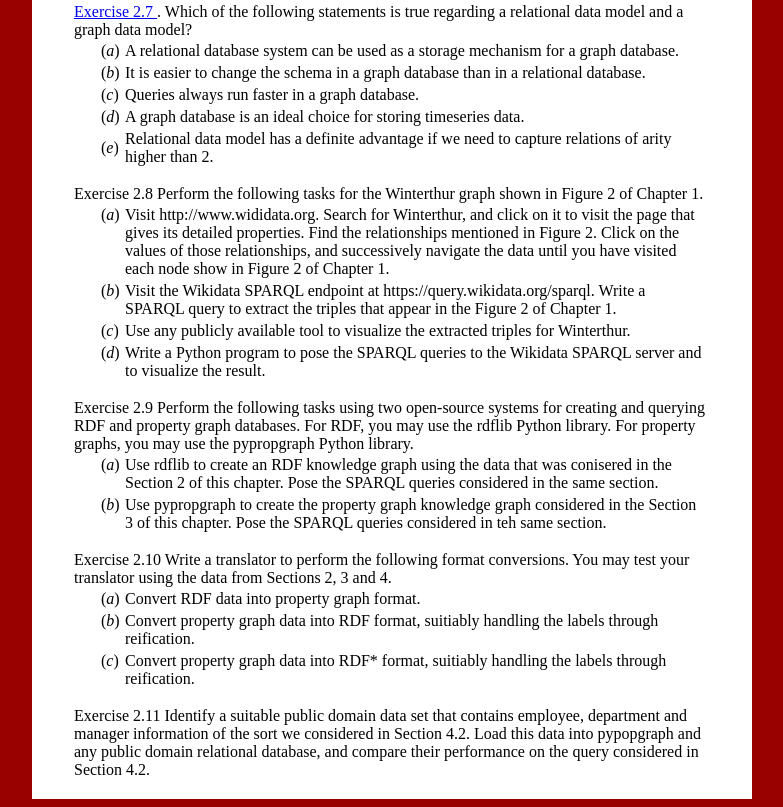
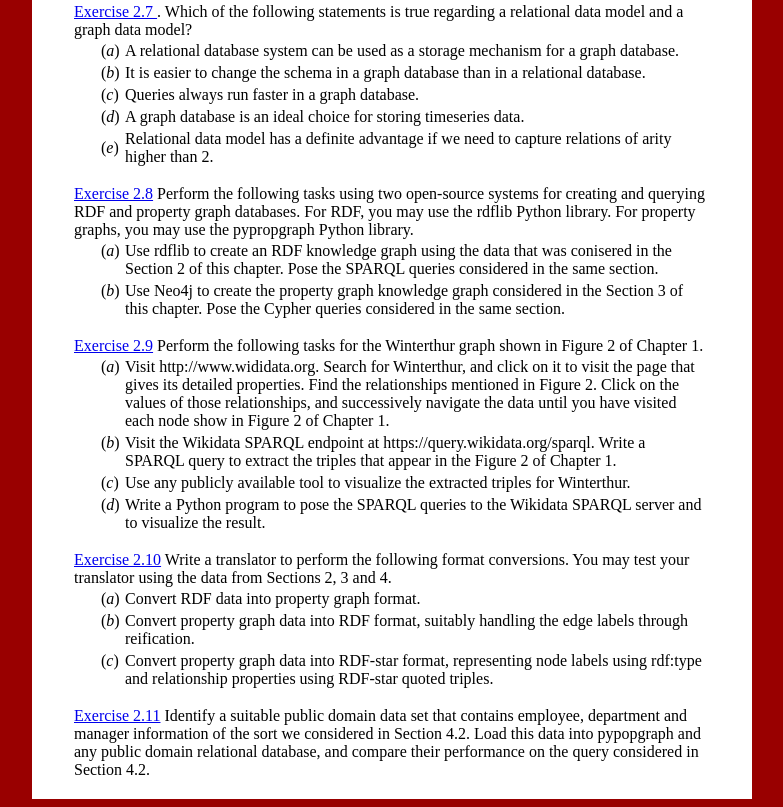
Before and after one commit to vchaudhri/KG_Course, a plain HTML site: page What_Are_Graph_Data_Models.html in a window 1280 px wide. Shown: the part 9342-10149 px from the top of the page, without its empty margins (248-1031 px from the left). Drawn offline with Linux system fonts and the light colour scheme.

Commit message:
Added sample solutions for Chapter 2

```diff
--- a/What_Are_Graph_Data_Models.html
+++ b/What_Are_Graph_Data_Models.html
@@ -952,7 +952,34 @@ relational table.</p>
   </table>
 </p>
 
-  <p>Exercise 2.8 Perform the following tasks for the Winterthur graph shown in Figure 2 of Chapter 1.
+   <p><a href="questions/exercise_02_08.html">Exercise 2.8</a> Perform the following tasks using two open-source
+   systems for creating and querying RDF and property graph
+   databases. For RDF, you may use the rdflib Python library. For
+   property graphs, you may use the pypropgraph Python library.
+
+  <table>
+    <tr>
+      <td width='20'></td>
+      <td width='20' valign='top'>(<i>a</i>)</td>
+      <td>Use rdflib to create an RDF knowledge graph using the data
+      that was conisered in the Section 2 of this chapter.  Pose the
+      SPARQL queries considered in the same section.</td>
+    </tr>
+    <tr>
+      <td width='20'></td>
+      <td width='20' valign='top'>(<i>b</i>)</td>
+      <td>Use Neo4j to create the property graph knowledge graph
+      considered in the Section 3 of this chapter. Pose the Cypher
+      queries considered in the same section.
+      </td>
+    </tr>
+  </table>
+</p>
+
+
+  <p><a href="questions/exercise_02_09.html">Exercise 2.9</a> Perform
+  the following tasks for the Winterthur graph shown in Figure 2 of
+  Chapter 1.
 
   <table>
     <tr>
@@ -986,32 +1013,7 @@ relational table.</p>
 </p>
 
 
-   <p>Exercise 2.9 Perform the following tasks using two open-source
-   systems for creating and querying RDF and property graph
-   databases. For RDF, you may use the rdflib Python library. For
-   property graphs, you may use the pypropgraph Python library.
-
-  <table>
-    <tr>
-      <td width='20'></td>
-      <td width='20' valign='top'>(<i>a</i>)</td>
-      <td>Use rdflib to create an RDF knowledge graph using the data
-      that was conisered in the Section 2 of this chapter.  Pose the
-      SPARQL queries considered in the same section.</td>
-    </tr>
-    <tr>
-      <td width='20'></td>
-      <td width='20' valign='top'>(<i>b</i>)</td>
-      <td>Use pypropgraph to create the property graph knowledge graph
-      considered in the Section 3 of this chapter. Pose the SPARQL
-      queries considered in teh same section.
-      </td>
-    </tr>
-  </table>
-</p>
-
-
-      <p>Exercise 2.10 Write a translator to perform the following
+      <p><a href="questions/exercise_02_10.html">Exercise 2.10</a> Write a translator to perform the following
       format conversions. You may test your translator using the data
       from Sections 2, 3 and 4.
 
@@ -1024,20 +1026,20 @@ relational table.</p>
     <tr>
       <td width='20'></td>
       <td width='20' valign='top'>(<i>b</i>)</td>
-      <td>Convert property graph data into RDF format, suitiably handling the labels through reification.
+      <td>Convert property graph data into RDF format, suitably handling the edge labels through reification.
       </td>
     </tr>
-    <tr>
+        <tr>
       <td width='20'></td>
       <td width='20' valign='top'>(<i>c</i>)</td>
-      <td>Convert property graph data into RDF* format, suitiably handling the labels through reification.
+      <td>Convert property graph data into RDF-star format, representing node labels using rdf:type and relationship properties using RDF-star quoted triples.
       </td>
     </tr>
   </table>
 </p>
 
 
-<p>Exercise 2.11 Identify a suitable public domain data set that
+<p><a href="questions/exercise_02_11.html">Exercise 2.11</a> Identify a suitable public domain data set that
 contains employee, department and manager information of the sort we
 considered in Section 4.2.  Load this data into pypopgraph and any
 public domain relational database, and compare their performance on
```
